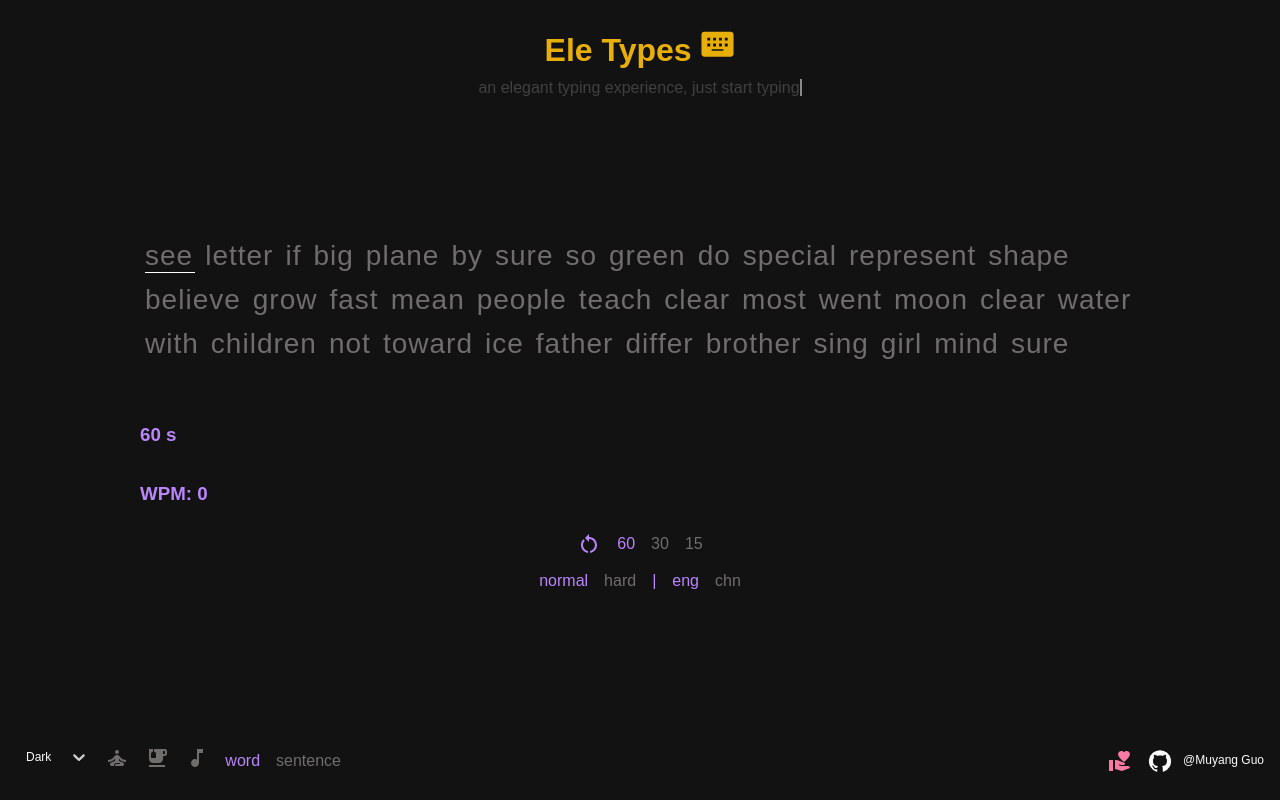
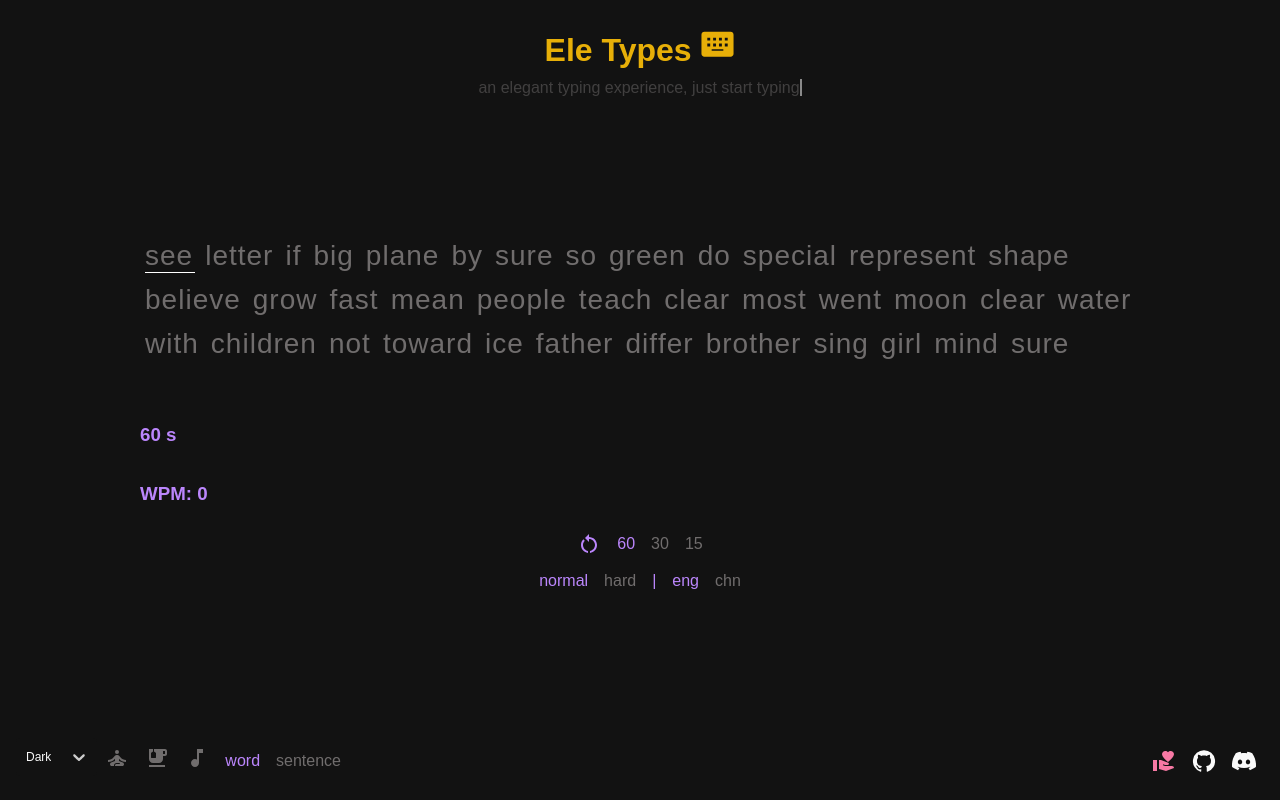
Before and after one commit to ritikakatoch/KeySprints, a React (Create React App) app: page / in a window 1280 px wide. Built offline with nearby package versions, Linux system fonts and the light colour scheme; a web font is replaced by a local one.

Commit message:
v0.2.1-beta\add-discord-widget

```diff
--- a/package.json
+++ b/package.json
@@ -1,6 +1,6 @@
 {
   "name": "eletype",
-  "version": "0.2.0",
+  "version": "0.2.1",
   "private": true,
   "dependencies": {
     "@emotion/react": "^11.9.0",
--- a/src/components/common/FooterMenu.js
+++ b/src/components/common/FooterMenu.js
@@ -5,14 +5,28 @@ import { Tooltip } from "@mui/material";
 import IconButton from "@mui/material/IconButton";
 import SelfImprovementIcon from "@mui/icons-material/SelfImprovement";
 import Select from "../utils/Select";
-import { FOCUS_MODE, FREE_MODE, MUSIC_MODE, WORD_MODE_LABEL, SENTENCE_MODE_LABEL, GAME_MODE_DEFAULT, GAME_MODE_SENTENCE} from "../../constants/Constants";
+import {
+  FOCUS_MODE,
+  FREE_MODE,
+  MUSIC_MODE,
+  WORD_MODE_LABEL,
+  SENTENCE_MODE_LABEL,
+  GAME_MODE_DEFAULT,
+  GAME_MODE_SENTENCE,
+} from "../../constants/Constants";
 import { Link } from "@mui/material";
 import SupportMe from "../features/SupportMe";
-import { GITHUB_TOOLTIP_TITLE } from "../../constants/Constants";
+import {
+  GITHUB_TOOLTIP_TITLE,
+  AUTHOR,
+  GITHUB_REPO_LINK,
+} from "../../constants/Constants";
 import GitHubIcon from "@mui/icons-material/GitHub";
 import KeyboardAltIcon from "@mui/icons-material/KeyboardAlt";
 import MusicNoteIcon from "@mui/icons-material/MusicNote";
 import EmojiFoodBeverageIcon from "@mui/icons-material/EmojiFoodBeverage";
+import { ReactComponent as DiscordIcon } from "../../assets/Icons/discord.svg";
+import { SvgIcon } from "@mui/material";
 
 const FooterMenu = ({
   themesOptions,
@@ -38,11 +52,11 @@ const FooterMenu = ({
   };
 
   const getGameModeButtonClassName = (currMode, buttonMode) => {
-    if (currMode === buttonMode){
+    if (currMode === buttonMode) {
       return "active-game-mode-button";
     }
     return "inactive-game-mode-button";
-  }
+  };
 
   return (
     <div className="footer">
@@ -84,38 +98,61 @@ const FooterMenu = ({
               </span>
             </Tooltip>{" "}
           </IconButton>
-          { !isCoffeeMode && (<>
+          {!isCoffeeMode && (
+            <>
               <IconButton
                 onClick={() => {
-                handleGameModeChange(GAME_MODE_DEFAULT)
+                  handleGameModeChange(GAME_MODE_DEFAULT);
                 }}
               >
-              <span className={getGameModeButtonClassName(gameMode, GAME_MODE_DEFAULT)}>
+                <span
+                  className={getGameModeButtonClassName(
+                    gameMode,
+                    GAME_MODE_DEFAULT
+                  )}
+                >
                   {WORD_MODE_LABEL}
                 </span>
               </IconButton>
               <IconButton
                 onClick={() => {
-                handleGameModeChange(GAME_MODE_SENTENCE)
+                  handleGameModeChange(GAME_MODE_SENTENCE);
                 }}
               >
-              <span className={getGameModeButtonClassName(gameMode, GAME_MODE_SENTENCE)}>
+                <span
+                  className={getGameModeButtonClassName(
+                    gameMode,
+                    GAME_MODE_SENTENCE
+                  )}
+                >
                   {SENTENCE_MODE_LABEL}
                 </span>
               </IconButton>
-
-          </>)}
+            </>
+          )}
         </Box>
         {!isSiteInfoDisabled && (
           <Box display="block" flexDirection="row">
             <SupportMe></SupportMe>
             <Tooltip
               title={
-                <span style={{ whiteSpace: "pre-line" }}>
+                <span style={{ whiteSpace: "pre-line", fontSize:"12px" }}>
                   {GITHUB_TOOLTIP_TITLE}
+                    <Link
+                      margin="inherit"
+                      href="https://muyangguo.xyz"
+                    >
+                      {AUTHOR}
+                    </Link>
+                    <Link
+                      margin="inherit"
+                      href="https://github.com/gamer-ai/eletype-frontend/"
+                    >
+                      {GITHUB_REPO_LINK}
+                    </Link>
                 </span>
               }
-              placement="top"
+              placement="top-start"
             >
               <IconButton
                 href="https://github.com/gamer-ai/eletype-frontend/"
@@ -124,15 +161,28 @@ const FooterMenu = ({
                 <GitHubIcon></GitHubIcon>
               </IconButton>
             </Tooltip>
-            <span>{"    "}</span>
-            <Link
-              color="inherit"
-              margin="inherit"
-              underline="none"
-              href="https://muyangguo.xyz"
+            <Tooltip
+              title={
+                <span style={{ whiteSpace: "pre-line" }}>
+                  <iframe
+                  title="discord-widget"
+                    src="https://discord.com/widget?id=993567075589181621&theme=dark"
+                    width="100%"
+                    height="300"
+                    allowtransparency="true"
+                    frameborder="0"
+                    sandbox="allow-popups allow-popups-to-escape-sandbox allow-same-origin allow-scripts"
+                  ></iframe>
+                </span>
+              }
+              placement="top-start"
             >
-              @Muyang Guo
-            </Link>
+              <IconButton color="inherit">
+                <SvgIcon>
+                  <DiscordIcon></DiscordIcon>
+                </SvgIcon>
+              </IconButton>
+            </Tooltip>
           </Box>
         )}
         {isBottomLogoEnabled && (
--- a/src/components/features/SupportMe.js
+++ b/src/components/features/SupportMe.js
@@ -10,7 +10,7 @@ const SupportMe = () => {
     <Tooltip
       title={
         <div>
-          <span style={{ whiteSpace: "pre-line" }}>
+          <span style={{ whiteSpace: "pre-line", fontSize:"12px"}}>
             {SUPPORT_TOOLTIP_TITLE}
           </span>
           <img
@@ -29,7 +29,7 @@ const SupportMe = () => {
           </span>
         </div>
       }
-      placement="top"
+      placement="top-start"
     >
       <IconButton color="inherit">
         <VolunteerActivismIcon className="support-me"></VolunteerActivismIcon>
--- a/src/constants/Constants.js
+++ b/src/constants/Constants.js
@@ -14,8 +14,10 @@ const CHINESE_MODE_TOOLTIP_TITLE = "Chinese Pinyin Mode";
 const DEFAULT_DIFFICULTY_TOOLTIP_TITLE_CHINESE = "normal mode generates random words from top 5000 most frequently used words in Chinese dataset.";
 const HARD_DIFFICULTY_TOOLTIP_TITLE_CHINESE = "hard mode generates random words from top 1500 most used Chinese idioms.";
 
-const GITHUB_TOOLTIP_TITLE = "Dear visitors: \n For feature requests or bug reports, please submit an issue to the github repo. \n Welcome contributing with a fork. \n If you like my works, please star the project. \n Thanks!";
-const SUPPORT_TOOLTIP_TITLE = "Help me keep the site live with your support : D \n Appreciate with love!";
+const GITHUB_TOOLTIP_TITLE = "Dear visitors: \n For feature requests or bug reports, please submit an issue to the github repo. \n Welcome contributing with a fork. \n If you like my works, please star the project. \n Thanks! \n";
+const SUPPORT_TOOLTIP_TITLE = "Help me keep the site live with your support : D \n Appreciate with love! \n";
+const AUTHOR = "author: @Muyang Guo\n";
+const GITHUB_REPO_LINK = "project: @Github\n";
 
 const FOCUS_MODE = "focus mode";
 
@@ -70,5 +72,7 @@ DEFAULT_SENTENCES_COUNT,
 TEN_SENTENCES_COUNT,
 FIFTEEN_SENTENCES_COUNT,
 ENGLISH_SENTENCE_MODE_TOOLTIP_TITLE,
-CHINESE_SENTENCE_MODE_TOOLTIP_TITLE
+CHINESE_SENTENCE_MODE_TOOLTIP_TITLE,
+AUTHOR,
+GITHUB_REPO_LINK
 }
```
Also changed, not shown: src/assets/Icons/discord.svg (added). Lines whose indentation alone changed are shown as unchanged.
